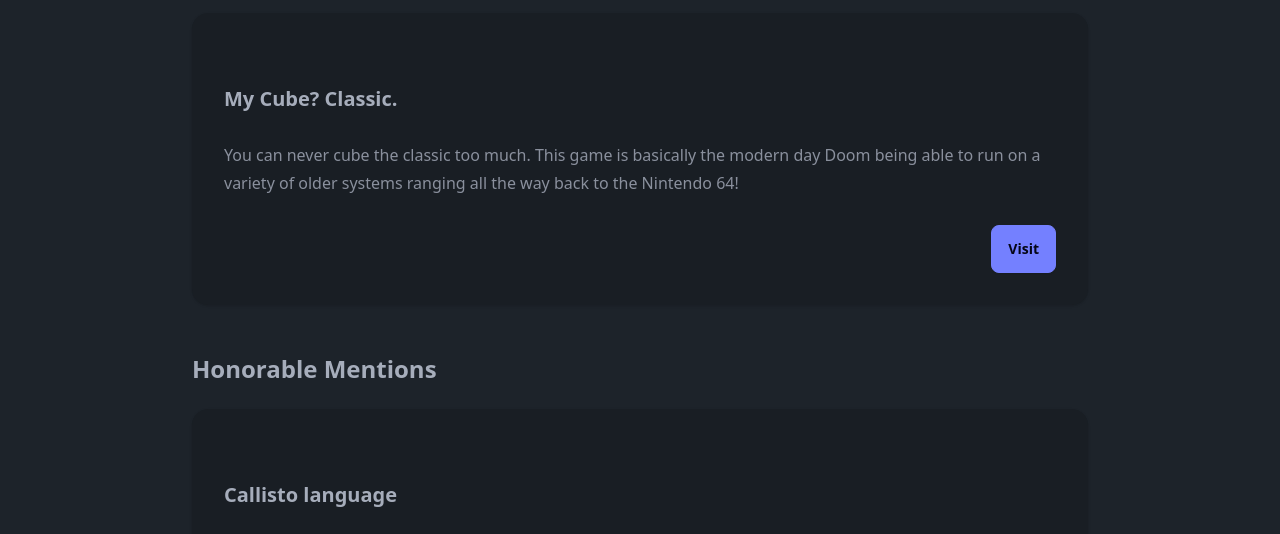
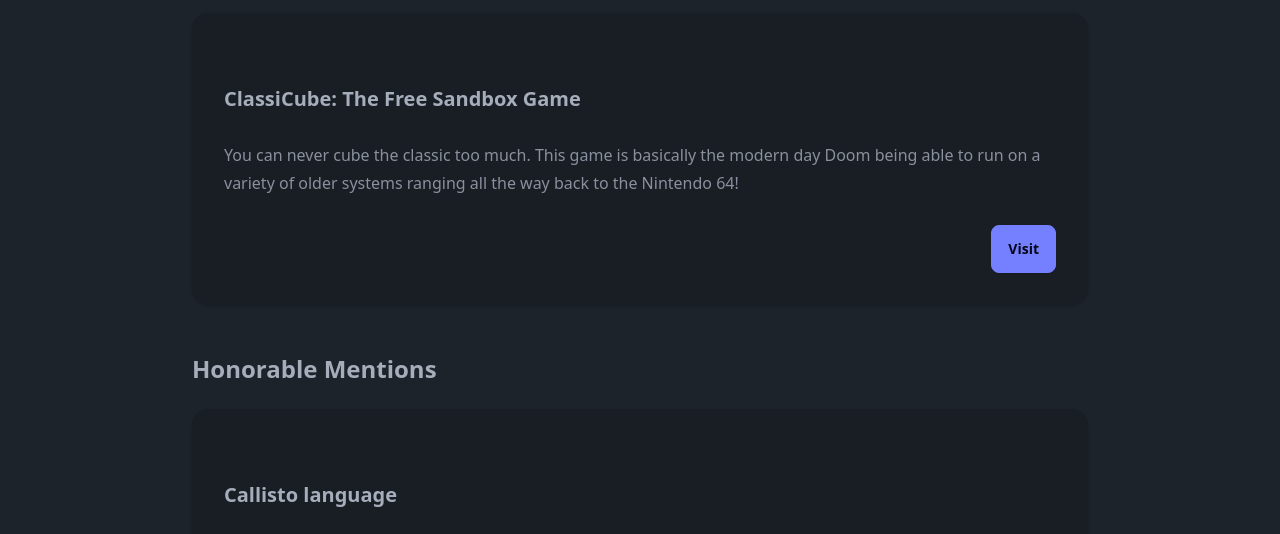
Before and after one commit to UmbreoClaw/MyWebsite, an Eleventy site: page src/extras/index.html in a window 1280 px wide. Shown: the part 241-775 px from the top of the page. Built offline with nearby package versions, Linux system fonts and the light colour scheme; Eleventy itself is replaced by a stand-in of ours; files that its build step writes are made by us from their sources.

Commit message:
Clarifying ClassiCube

```diff
--- a/src/extras/index.html
+++ b/src/extras/index.html
@@ -18,7 +18,7 @@
         <img src="{{ '/assets/img/classicube.webp' | url }}" alt=""/>
       </figure> -->
       <div class="card-body">
-        <h2 class="card-title">My Cube? Classic.</h2>
+        <h2 class="card-title">ClassiCube: The Free Sandbox Game</h2>
         <p>You can never cube the classic too much. This game is basically the modern day Doom being able to run on a variety of older systems ranging all the way back to the Nintendo 64!</p>
         <div class="card-actions justify-end">
           <a role="button" class="btn btn-primary" href="https://www.classicube.net" target="_blank" rel="noreferrer nofollow">Visit</a>
```
